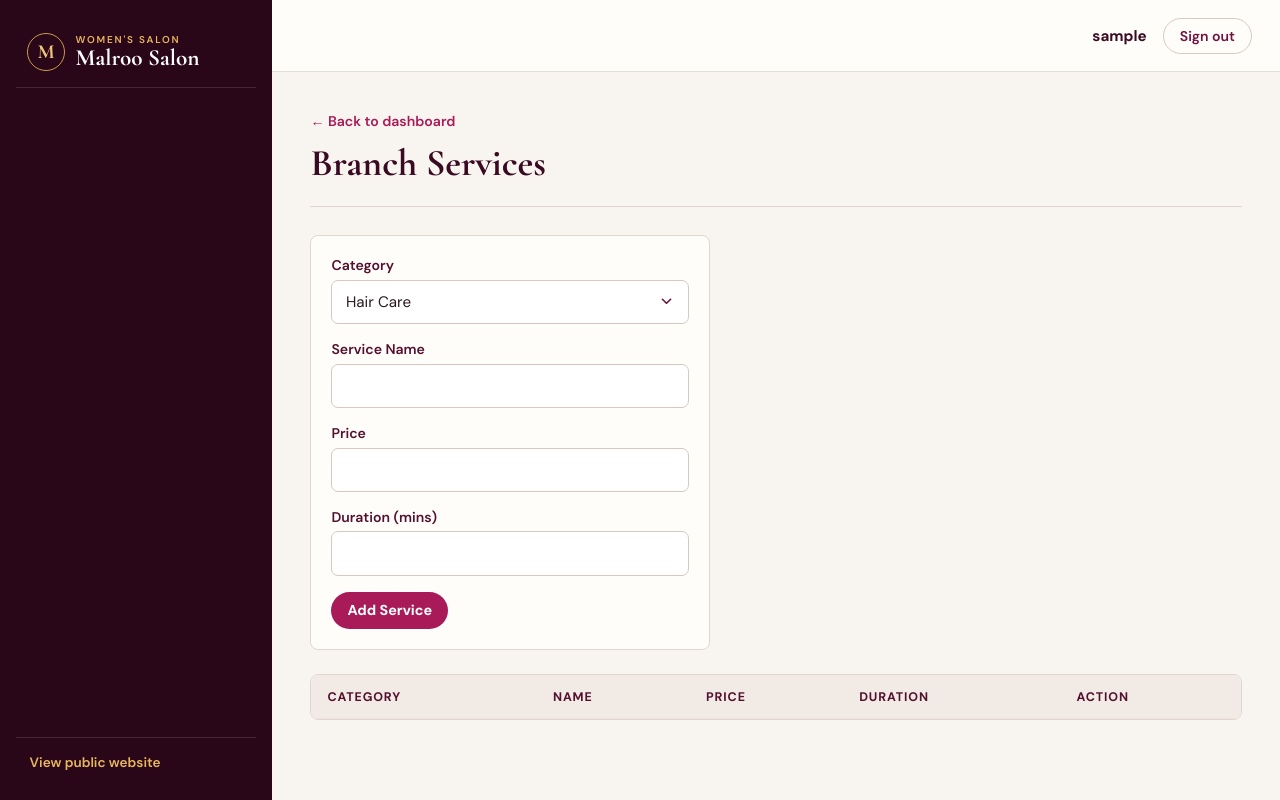
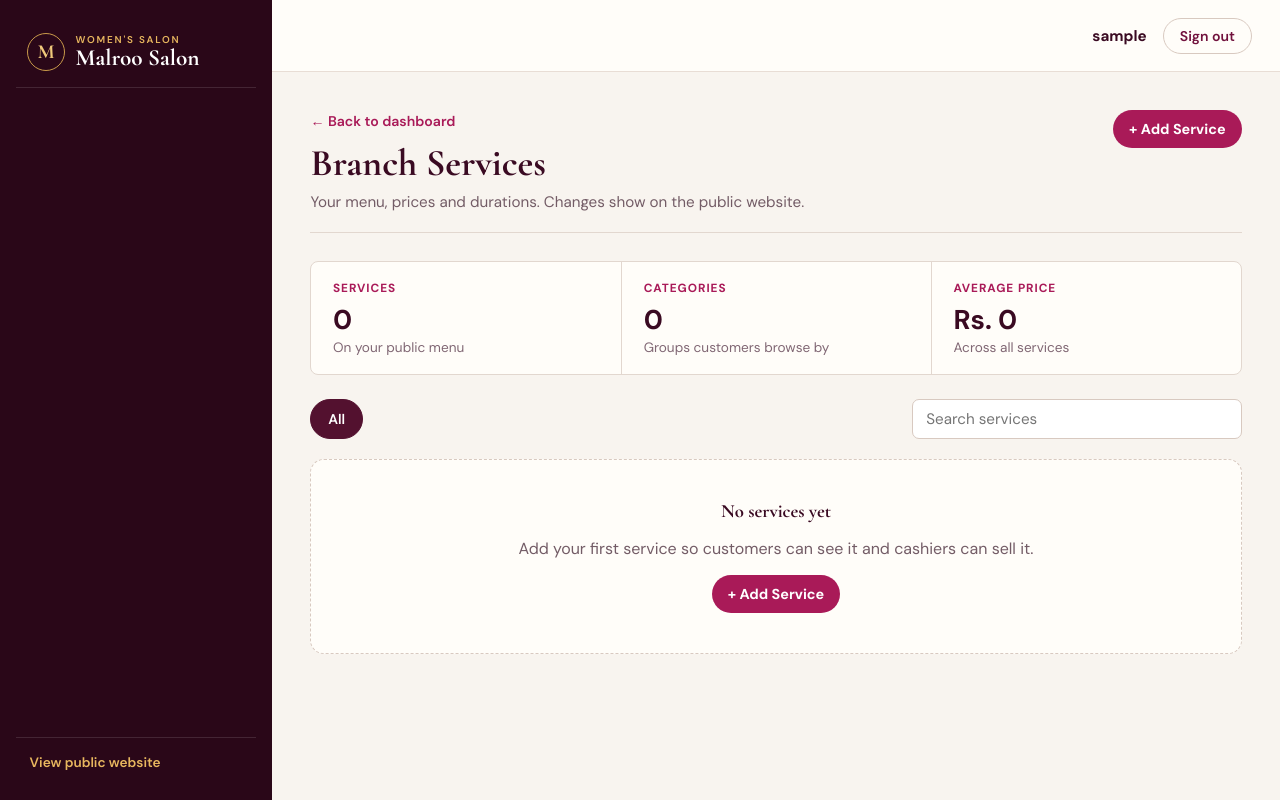
Before and after one commit to UdulaPahasara/SalonSystem, a React (Create React App) app in the folder frontend/: page /salon-app/branch/services in a window 1280 px wide. Built offline with nearby package versions, Linux system fonts and the light colour scheme; sample sign-in values are in the browser's storage.

Commit message:
Rebuild Branch Services: add/edit dialog, category filter, search and rupee prices

```diff
--- a/frontend/src/pages/BranchServiceManagement.js
+++ b/frontend/src/pages/BranchServiceManagement.js
@@ -1,149 +1,206 @@
-import React, { useEffect, useState } from "react";
+import React, { useEffect, useMemo, useState } from "react";
+import { useSearchParams } from "react-router-dom";
 import { useAuth } from "../context/AuthContext";
-import { getServicesByBranch, createService, deleteService } from "../api/serviceApi";
+import { getServicesByBranch, createService, updateService, deleteService } from "../api/serviceApi";
 import { useToast } from "../context/ToastContext";
 import { useConfirm } from "../context/ConfirmContext";
 import PageHeader from "../components/staff/PageHeader";
+import Pagination, { usePagination } from "../components/staff/Pagination";
 import { getStaffHomePath } from "../utils/staffNav";
-import Pagination, { usePagination } from "../components/staff/Pagination";
+import { rs } from "../utils/format";
 import "../components/DashboardLayout.css";
+import "../styles/Dashboard.css";
+import "../styles/StaffPages.css";
+
+const CATEGORIES = ["Hair Care", "Skin & Facials", "Nails", "Bridal & Occasions", "Spa & Wellness"];
+const EMPTY = { name: "", category: CATEGORIES[0], price: "", durationMins: "" };
+const errorText = (err, fallback) => (typeof err.response?.data === "string" && err.response.data ? err.response.data : fallback);
 
 export default function BranchServiceManagement() {
   const { branchId, userRole } = useAuth();
   const toast = useToast();
   const confirm = useConfirm();
+  const [searchParams, setSearchParams] = useSearchParams();
   const [services, setServices] = useState([]);
-  const { page, setPage, pageItems } = usePagination(services);
-  const [form, setForm] = useState({ name: "", category: "Hair Care", price: "", durationMins: "" });
-  const [loading, setLoading] = useState(false);
+  const [loading, setLoading] = useState(true);
+  const [category, setCategory] = useState("All");
+  const [query, setQuery] = useState("");
+  const [dialog, setDialog] = useState(false);
+  const [editing, setEditing] = useState(null);
+  const [form, setForm] = useState(EMPTY);
+  const [saving, setSaving] = useState(false);
+
+  const load = () =>
+    getServicesByBranch(branchId)
+      .then(setServices)
+      .catch(() => toast.error("Couldn't load services."))
+      .finally(() => setLoading(false));
 
   useEffect(() => {
-    if (branchId) loadServices();
+    if (branchId) load();
+    else setLoading(false);
+    // eslint-disable-next-line react-hooks/exhaustive-deps
   }, [branchId]);
 
-  const loadServices = async () => {
-    setLoading(true);
+  const openDialog = (s = null) => {
+    setEditing(s);
+    setForm(s ? { name: s.name, category: s.category || CATEGORIES[0], price: String(s.price), durationMins: String(s.durationMins) } : EMPTY);
+    setDialog(true);
+  };
+
+  // Dashboard "Add a service" opens the dialog straight away (?new=1)
+  useEffect(() => {
+    if (searchParams.get("new")) {
+      openDialog();
+      setSearchParams({}, { replace: true });
+    }
+    // eslint-disable-next-line react-hooks/exhaustive-deps
+  }, []);
+
+  const categories = useMemo(() => ["All", ...new Set([...CATEGORIES.filter((c) => services.some((s) => s.category === c)), ...services.map((s) => s.category).filter(Boolean)])], [services]);
+  const rows = useMemo(() => {
+    const q = query.trim().toLowerCase();
+    return services
+      .filter((s) => (category === "All" || s.category === category) && (!q || (s.name || "").toLowerCase().includes(q)))
+      .sort((a, b) => (a.category || "").localeCompare(b.category || "") || a.name.localeCompare(b.name));
+  }, [services, category, query]);
+  const { page, setPage, pageItems, total } = usePagination(rows, `${category}|${query}`);
+
+  const save = async (e) => {
+    e.preventDefault();
+    const payload = { name: form.name.trim(), category: form.category, price: parseFloat(form.price), durationMins: parseInt(form.durationMins, 10), branch: { id: branchId } };
+    setSaving(true);
     try {
-      const data = await getServicesByBranch(branchId);
-      setServices(data);
+      if (editing) await updateService(editing.serviceId, payload);
+      else await createService(payload);
+      toast.success(editing ? "Service updated." : "Service added.");
+      setDialog(false);
+      load();
     } catch (err) {
-      console.error(err);
+      toast.error(errorText(err, "Couldn't save the service."));
     } finally {
-      setLoading(false);
+      setSaving(false);
     }
   };
 
-  const handleSubmit = async (e) => {
-    e.preventDefault();
+  const remove = async (s) => {
+    const ok = await confirm(`Delete ${s.name}? It will disappear from the public price list.`, { title: "Delete service", danger: true, confirmLabel: "Delete" });
+    if (!ok) return;
     try {
-      await createService({
-        name: form.name,
-        category: form.category,
-        price: parseFloat(form.price),
-        durationMins: parseInt(form.durationMins, 10),
-        branch: { id: branchId },
-      });
-      setForm({ name: "", category: "Hair Care", price: "", durationMins: "" });
-      loadServices();
+      await deleteService(s.serviceId);
+      toast.success("Service deleted.");
+      load();
     } catch (err) {
-      toast.error("Failed to create service.");
+      toast.error(errorText(err, "Couldn't delete the service."));
     }
   };
 
-  const handleDelete = async (id) => {
-    const ok = await confirm("Delete this service?", { title: "Delete service", danger: true, confirmLabel: "Delete" });
-    if (!ok) return;
-    await deleteService(id);
-    loadServices();
-  };
+  const avg = services.length ? services.reduce((s, x) => s + Number(x.price), 0) / services.length : 0;
+  const kpis = [
+    { label: "Services", value: services.length, hint: "On your public menu" },
+    { label: "Categories", value: new Set(services.map((s) => s.category).filter(Boolean)).size, hint: "Groups customers browse by" },
+    { label: "Average price", value: rs(Math.round(avg)), hint: "Across all services" },
+  ];
 
   return (
-    <div className="dashboard-container">
-      <div className="dashboard-content">
-        <PageHeader title="Branch Services" backTo={getStaffHomePath(userRole)} />
+    <div className="staff-page">
+      <PageHeader
+        title="Branch Services"
+        subtitle="Your menu, prices and durations. Changes show on the public website."
+        backTo={getStaffHomePath(userRole)}
+        actions={<button className="staff-btn staff-btn-primary" onClick={() => openDialog()}>+ Add Service</button>}
+      />
 
-        <form onSubmit={handleSubmit} className="dashboard-form" style={{ maxWidth: "400px", marginBottom: "24px" }}>
-          <div className="form-group">
-            <label>Category</label>
-            <select
-              className="dashboard-input"
-              value={form.category}
-              onChange={(e) => setForm({ ...form, category: e.target.value })}
-              required
-            >
-              <option>Hair Care</option>
-              <option>Skin & Facials</option>
-              <option>Nails</option>
-              <option>Bridal & Occasions</option>
-              <option>Spa & Wellness</option>
-            </select>
+      <section className="dash-kpis staff-kpis" style={{ gridTemplateColumns: "repeat(3, minmax(0, 1fr))" }} aria-label="Menu summary">
+        {kpis.map((k) => (
+          <article key={k.label} className="dash-kpi">
+            <p className="dash-kpi-label">{k.label}</p>
+            <p className="dash-kpi-value">{loading ? "…" : k.value}</p>
+            <p className="dash-kpi-hint">{k.hint}</p>
+          </article>
+        ))}
+      </section>
+
+      <div className="staff-filter-bar">
+        <div className="staff-chips" role="group" aria-label="Filter by category">
+          {categories.map((c) => (
+            <button key={c} type="button" className={`staff-chip${category === c ? " active" : ""}`} aria-pressed={category === c} onClick={() => setCategory(c)}>{c}</button>
+          ))}
         </div>
-          <div className="form-group">
-            <label>Service Name</label>
-            <input
-              className="dashboard-input"
-              value={form.name}
-              onChange={(e) => setForm({ ...form, name: e.target.value })}
-              required
-            />
+        <input className="staff-input staff-search" type="search" placeholder="Search services" aria-label="Search services" value={query} onChange={(e) => setQuery(e.target.value)} />
       </div>
-          <div className="form-group">
-            <label>Price</label>
-            <input
-              type="number"
-              className="dashboard-input"
-              value={form.price}
-              onChange={(e) => setForm({ ...form, price: e.target.value })}
-              required
-            />
-          </div>
-          <div className="form-group">
-            <label>Duration (mins)</label>
-            <input
-              type="number"
-              className="dashboard-input"
-              value={form.durationMins}
-              onChange={(e) => setForm({ ...form, durationMins: e.target.value })}
-              required
-            />
-          </div>
-          <button type="submit" className="dashboard-btn-primary">Add Service</button>
-        </form>
 
       {loading ? (
-          <p>Loading...</p>
+        <p>Loading services...</p>
+      ) : services.length === 0 ? (
+        <div className="staff-empty-state">
+          <h3>No services yet</h3>
+          <p>Add your first service so customers can see it and cashiers can sell it.</p>
+          <button className="staff-btn staff-btn-primary" onClick={() => openDialog()}>+ Add Service</button>
+        </div>
       ) : (
         <>
-          <table className="dashboard-table">
+          <div className="table-scroll">
+            <table className="staff-table nowrap-table">
               <thead>
-              <tr>
-                <th>Category</th>
-                <th>Name</th>
-                <th>Price</th>
-                <th>Duration</th>
-                <th>Action</th>
-              </tr>
+                <tr><th>Service</th><th className="num">Duration</th><th className="num">Price</th><th className="staff-th-right">Actions</th></tr>
               </thead>
               <tbody>
                 {pageItems.map((s) => (
                   <tr key={s.serviceId}>
-                  <td>{s.category || "—"}</td>
-                  <td>{s.name}</td>
-                  <td>Rs. {s.price}</td>
-                  <td>{s.durationMins} mins</td>
                     <td>
-                    <button className="dashboard-btn-delete" onClick={() => handleDelete(s.serviceId)}>
-                      Delete
-                    </button>
+                      <span className="staff-cell-strong">{s.name}</span>
+                      <span className="cell-sub">{s.category || "Other"}</span>
+                    </td>
+                    <td className="num">{s.durationMins} min</td>
+                    <td className="num staff-cell-strong">{rs(s.price)}</td>
+                    <td className="staff-row-actions">
+                      <button className="dashboard-btn-edit" onClick={() => openDialog(s)}>Edit</button>
+                      <button className="dashboard-btn-delete" onClick={() => remove(s)}>Delete</button>
                     </td>
                   </tr>
                 ))}
+                {rows.length === 0 && <tr className="empty-row"><td colSpan="4">No services match your filters.</td></tr>}
               </tbody>
             </table>
-          <Pagination page={page} total={services.length} onPage={setPage} />
+          </div>
+          <Pagination page={page} total={total} onPage={setPage} />
         </>
       )}
+
+      {dialog && (
+        <div className="modal-overlay" onClick={() => setDialog(false)}>
+          <div className="modal-content" role="dialog" aria-modal="true" aria-labelledby="svc-title" onClick={(e) => e.stopPropagation()}>
+            <h3 id="svc-title">{editing ? "Edit service" : "Add service"}</h3>
+            <form onSubmit={save}>
+              <div className="form-group">
+                <label htmlFor="svc-name">Service name</label>
+                <input id="svc-name" className="staff-input" value={form.name} onChange={(e) => setForm({ ...form, name: e.target.value })} autoFocus required />
               </div>
+              <div className="form-group">
+                <label htmlFor="svc-cat">Category</label>
+                <select id="svc-cat" className="staff-input" value={form.category} onChange={(e) => setForm({ ...form, category: e.target.value })}>
+                  {CATEGORIES.map((c) => <option key={c}>{c}</option>)}
+                </select>
+              </div>
+              <div className="form-row-2">
+                <div className="form-group">
+                  <label htmlFor="svc-price">Price (Rs.)</label>
+                  <input id="svc-price" type="number" min="1" step="0.01" className="staff-input" value={form.price} onChange={(e) => setForm({ ...form, price: e.target.value })} required />
+                </div>
+                <div className="form-group">
+                  <label htmlFor="svc-dur">Duration (minutes)</label>
+                  <input id="svc-dur" type="number" min="5" step="5" className="staff-input" value={form.durationMins} onChange={(e) => setForm({ ...form, durationMins: e.target.value })} required />
+                </div>
+              </div>
+              <div className="modal-actions">
+                <button type="button" className="staff-btn staff-btn-secondary" onClick={() => setDialog(false)}>Cancel</button>
+                <button type="submit" className="staff-btn staff-btn-primary" disabled={saving}>{saving ? "Saving…" : editing ? "Save changes" : "Add service"}</button>
+              </div>
+            </form>
+          </div>
+        </div>
+      )}
     </div>
   );
 }
```
Lines whose indentation alone changed are shown as unchanged.
